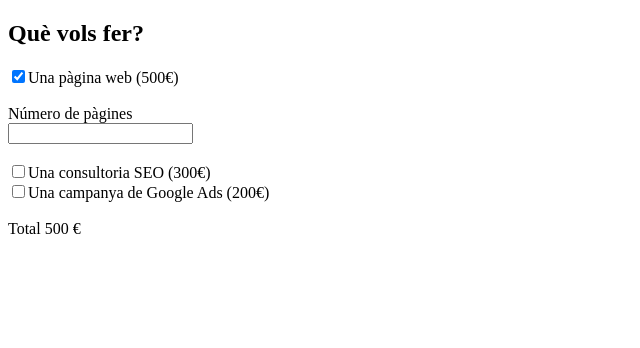
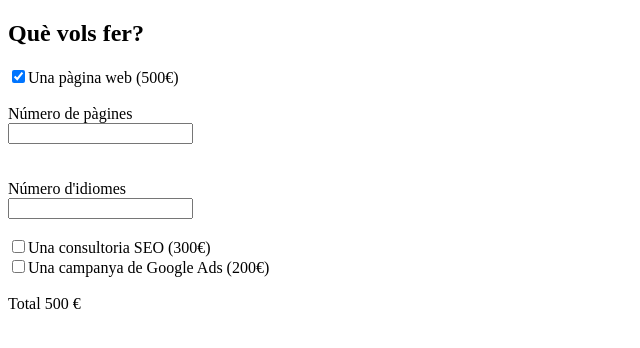
Before and after one commit to ElionorVendrell/Sprint7, a React (Vite) app: page / in a window 1280 px wide. Both pictures are taken after a click on the checkbox 18 px from the left and 76 px from the top of the page. Shown: the top 348 px of the page, without its empty margins (0-640 px from the left). Built offline with nearby package versions, Linux system fonts and the light colour scheme.

Commit message:
Ej 2 - mostrar caja y todos los elementos de extra

```diff
--- a/src/App.jsx
+++ b/src/App.jsx
@@ -4,15 +4,20 @@ import { Quantity } from "./Components/Quantity";
 import { Checkbox } from "./Components/Checkbox";
 
 function App() {
-  //useState del checkbox per saber si està actiu o no
+  //Fem un useState del checkbox per controlar quan està actiu i quan no
+  //L'iniciem en false, que serà l'estat de quan no està seleccionat
   const [checkedState, setCheckedState] = useState(
     new Array(services.length).fill(false)
   );
+  // Fem un useState per calcular el preu total. L'inicialitzem en 0
   const [total, setTotal] = useState(0);
 
-  // Array i funció per comprovar quins serveis tenen servei extra i guardar el seu index a l'array extra.
+
+  // Array i funció per comprovar quins serveis tenen extraServices i guardar el seu index a l'array "extra".
+  //D'aquesta forma tindrem un array amb els index (les posicions) dels elements que tenen la propietat extraServices.
+  //això ens servirà més endavant per comparar el index.
   const extra = [];
-  const showContent = () => {
+  const wichOne = () => {
     const result = services.filter((service, index) => {
       if (service.extraServices) {
         extra.push(index);
@@ -21,9 +26,13 @@ function App() {
     });
     return result;
   };
-  showContent();
+  wichOne();
 
   // Funció per fer  canvis en el State del checkbox, el passa de false a true o viceversa.
+  //li passem una propietat (position), que és el index que li hem enviat més abaix en el map de services.
+  //li diem que si el index del checkedState i position és igual canvii l'estat del item, és a dir el false per true o viceversa.
+  //Ho guardem en una nova variable perquè així assegurem que s'actualitza, per això després li passem aquesta nova variable (updatedCheckedState)
+  // al set CheckedState perquè actualitzi el checkedState
   const handleOnChange = (position) => {
     const updatedCheckedState = checkedState.map((item, index) =>
       index === position ? !item : item
@@ -41,8 +50,6 @@ function App() {
       },
       0
     );
-    /* showContent();
-    console.log("extra fora funció:", extra); */
     setTotal(totalPrice);
   };
 
@@ -53,26 +60,34 @@ function App() {
       <h2>Què vols fer?</h2>
       <div className='services-list'>
         {/* fem un map de services perquè ho imprimeixi tantes vegades com serveis hi hagi i, li passem el valor de les props */}
-        {services.map(({ text, price, id }, index) => {
-          return (
-            <div key={index}>
+        {services.map(({ text, price, id, extraServices }, index) => {
+          let show = [
             <Checkbox
+              key={id}
               id={id}
               text={text}
               price={price}
               onCheck={() => handleOnChange(index)}
-              />
-              {/* Aquí li diem si el array extra té un element com el index i a més el checkedState també està en la posició
-              del index, aleshores que ens mostri el component Quantity, just sota del Checkbox (així s'obra sota del que seleccionem)*/}
-              {extra.includes(index) && checkedState[index] && (
-                <Quantity
-                  id={extra[index]}
-                  text={services[index].extraServices[0]}
-                  // (!!) hauria d'imprimir tants text com extraServices tingui
-                />
-              )}
-            </div>
+            />,
+          ];
+
+          //Aquí li diem que si existeix la propietat extraServices en el element que estigui passant en el map a services i a més,
+          //el checkedState està en la posició número igual a l'índex, que faci un forEach dels elements d'extraServices. És a dir,
+          //que faci un push de cada un dels elements. El push que fa és el component Quantity, per tant, ens mostra dos vegades aquest
+          //component, cada un per cada volta que fa. El valor el passem amb la e i amb index, que seràn les props del component Quantity.
+          //Per cada volta tindran un valor diferent.
+          //Com la Key és obligatoria i no pot tenir el valor de index, li posem Math.random
+
+          if (extraServices && checkedState[index]) {
+            extraServices.forEach((e) =>
+              show.push(
+                <Quantity key={Math.random()} id={extra[index]} text={e} />
+              )
             );
+          }
+
+          // Aquí diem que ens retorni la variable show que hem creat anteriorment, és a dir, que ens mostri al html el que hem definit que haurà d'imprimir
+          return <div key={index}>{show}</div>;
         })}
       </div>
       <br></br>
--- a/src/Components/Checkbox.jsx
+++ b/src/Components/Checkbox.jsx
@@ -1,6 +1,7 @@
 import React from "react";
 
-// Creem el component Checkbox, aquí fem el constructor i la "plantilla" (dins el return) de com es veurà en el HTML
+// Creem el component Checkbox, primer fem el constructor i després
+// la "plantilla" (dins el return) de com es veurà en el HTML
 export const Checkbox = ({ index, text, id, price, onCheck, checkedState }) => {
   return (
     <div key={index}>
--- a/src/Components/Quantity.jsx
+++ b/src/Components/Quantity.jsx
@@ -1,17 +1,27 @@
 import { React, useState } from "react";
+
 /* import services from "../data/services.json"; */
-
 
 //Hem creat el component Quantity, fem el constructor amb les props que necessita
 //En el return mostrem com s'haurà d'imprimir
-export const Quantity = ({ id, text, index }) => {
+export const Quantity = ({ text, index }) => {
+  // Fem el useState per controlar quan canvia el número de pàgines i d'idiomes en el input
+  // dels extraServices. L'inicialitzem en 0. Ho fem amb un sol useState, ja que servirà per
+  //tot allò que s'imprimeix.
+  const [quantity, setQuantity] = useState(0);
+  console.log("console quantity", quantity);
+
   return (
     <div key={index}>
-      <div id={id} text={text}>
+      <div id={index} text={text}>
         <br></br>
         <label>{text}</label>
         <br></br>
-        <input type='number' min='0' onChange={() => onCheck(index)} />
+        <input
+          type='number'
+          min='0'
+          onChange={(event) => setQuantity(event.target.value)}
+        />
       </div>
       <br></br>
     </div>
@@ -22,39 +32,5 @@ export const Quantity = ({ id, text, index }) => {
   2.CALCULAR EL PREU TOTAL AMB ELS EXTRES:
 
 S'ha de sumar el següent amb el preu que teniem a la pàgina d'inici:
-preu total = qtyPag * qtyIdiom * 30;
+preu total = qtyPag * qtyLang * 30;
   */
-
-
-/* export const Quantity = () => {
-  const [qtyPag, setQtyPag] = useState(0);
-
-  console.log("qtyPag", qtyPag);
-  const [qtyIdiom, setQtyIdiom] = useState(0);
-  console.log("qtyIdiom", qtyIdiom);
-
-  return (
-    <form>
-      <br></br>
-      <div>
-        Número de pàgines
-        <input
-          type='number'
-          min='0'
-          onChange={(event) => setQtyPag(event.target.value)}
-        />
-      </div>
-
-      <br></br>
-      <div>
-        Número d'idiomes
-        <input
-          type='number'
-          min='0'
-          onChange={(event) => setQtyIdiom(event.target.value)}
-        />
-      </div>
-      <br></br>
-    </form>
-  );
-}; */
```
Lines whose indentation alone changed are shown as unchanged.
